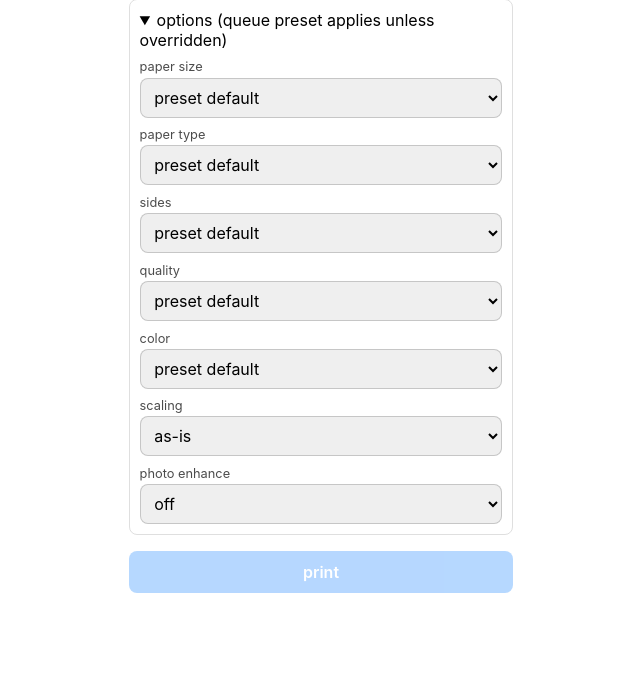
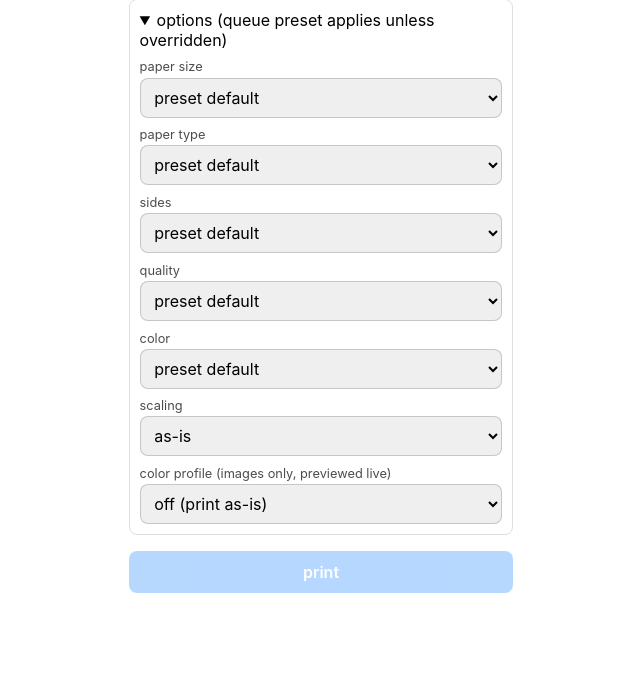
Before and after one commit to robbcocco/archive, a Flask app: page / in a window 1280 px wide, after a click on "options (queue preset applies unless overridden)". Shown: the part 312-988 px from the top of the page, without its empty margins (319-959 px from the left). Run offline with Flask 3, Linux system fonts and the light colour scheme; data that the repository does not hold is empty.

Commit message:
feat(cups): replace enhance factors with named color profiles
Named looks (vivid/punch/warm/soft/bw) beat raw factor knobs: each
is a curated pillow recipe, previewed live on the thumbnail via
equivalent css filters. vivid approximates the macOS/AirPrint
rasterization the flat cups-filters path lacks.

Co-Authored-By: Claude Fable 5 <noreply@anthropic.com>

```diff
--- a/docker-compose/cups/compose.yml
+++ b/docker-compose/cups/compose.yml
@@ -32,7 +32,5 @@ services:
     environment:
       CUPS_SERVER: localhost:631
       WEBUI_PORT: ${WEBUI_PORT:-8631}
-      ENHANCE_SATURATION: ${ENHANCE_SATURATION:-1.15}
-      ENHANCE_CONTRAST: ${ENHANCE_CONTRAST:-1.10}
     depends_on:
       - cups
--- a/docker-compose/cups/webui/app.py
+++ b/docker-compose/cups/webui/app.py
@@ -9,10 +9,6 @@ from PIL import Image, ImageEnhance, ImageOps
 CUPS = os.environ.get("CUPS_SERVER", "localhost:631")
 PORT = int(os.environ.get("WEBUI_PORT", "8631"))
 
-# compensate for cups-filters' flat rasterization vs the mac/canon pipeline;
-# tune against a reference print
-ENHANCE_SATURATION = float(os.environ.get("ENHANCE_SATURATION", "1.15"))
-ENHANCE_CONTRAST = float(os.environ.get("ENHANCE_CONTRAST", "1.10"))
 
 # options the form may pass through to lp -o
 ALLOWED_OPTIONS = (
@@ -80,12 +76,30 @@ def queue_info(queue):
     return jsonify(defaults=defaults, media_types=media_types)
 
 
-def enhance_image(path):
+# print looks compensating for cups-filters' flat rasterization;
+# "vivid" is tuned to approximate the macOS/AirPrint output
+PROFILES = {
+    "vivid": {"saturation": 1.20, "contrast": 1.12},
+    "punch": {"saturation": 1.35, "contrast": 1.20},
+    "warm": {"saturation": 1.15, "contrast": 1.10, "warmth": 0.06},
+    "soft": {"saturation": 1.05, "contrast": 1.05},
+    "bw": {"saturation": 0.0, "contrast": 1.10},
+}
+
+
+def apply_profile(path, profile):
+    params = PROFILES[profile]
     with Image.open(path) as img:
         img = ImageOps.exif_transpose(img)  # bake rotation before re-saving
         img = img.convert("RGB")
-        img = ImageEnhance.Color(img).enhance(ENHANCE_SATURATION)
-        img = ImageEnhance.Contrast(img).enhance(ENHANCE_CONTRAST)
+        warmth = params.get("warmth")
+        if warmth:
+            r, g, b = img.split()
+            r = r.point(lambda v: min(255, round(v * (1 + warmth))))
+            b = b.point(lambda v: max(0, round(v * (1 - warmth))))
+            img = Image.merge("RGB", (r, g, b))
+        img = ImageEnhance.Color(img).enhance(params.get("saturation", 1))
+        img = ImageEnhance.Contrast(img).enhance(params.get("contrast", 1))
         out = tempfile.NamedTemporaryFile(suffix=".jpg", delete=False)
         img.save(out.name, "JPEG", quality=95)
     os.unlink(path)
@@ -118,12 +132,16 @@ def print_job():
         upload.save(tmp.name)
         path = tmp.name
 
-    if request.form.get("enhance") == "true":
+    profile = request.form.get("profile", "")
+    if profile:
+        if profile not in PROFILES:
+            os.unlink(path)
+            return jsonify(error=f"unknown profile: {profile}"), 400
         try:
-            path = enhance_image(path)
+            path = apply_profile(path, profile)
         except Exception as exc:
             os.unlink(path)
-            return jsonify(error=f"enhance failed: {exc}"), 400
+            return jsonify(error=f"profile failed: {exc}"), 400
     try:
         result = subprocess.run(
             cmd + [path], capture_output=True, text=True, timeout=60
--- a/docker-compose/cups/webui/templates/index.html
+++ b/docker-compose/cups/webui/templates/index.html
@@ -128,10 +128,14 @@
       </select>
     </div>
     <div>
-      <label for="enhance">photo enhance</label>
-      <select id="enhance">
-        <option value="">off</option>
-        <option value="true">boost saturation + contrast</option>
+      <label for="profile">color profile (images only, previewed live)</label>
+      <select id="profile">
+        <option value="">off (print as-is)</option>
+        <option value="vivid">vivid — AirPrint-like</option>
+        <option value="punch">punch — max saturation</option>
+        <option value="warm">warm — slight warm cast</option>
+        <option value="soft">soft — gentle lift</option>
+        <option value="bw">black &amp; white</option>
       </select>
     </div>
   </div>
@@ -243,6 +247,7 @@ function setFile(f) {
   fig.appendChild(cap);
   drop.appendChild(fig);
   applyOrientation();
+  applyProfilePreview();
 }
 
 drop.addEventListener("click", () => fileInput.click());
@@ -261,6 +266,21 @@ function applyOrientation() {
 }
 orientSel.addEventListener("change", applyOrientation);
 
+// css approximation of the server-side pillow profiles, for live preview
+const PROFILE_FILTERS = {
+  vivid: "saturate(1.2) contrast(1.12)",
+  punch: "saturate(1.35) contrast(1.2)",
+  warm: "sepia(.15) saturate(1.25) contrast(1.1)",
+  soft: "saturate(1.05) contrast(1.05)",
+  bw: "grayscale(1) contrast(1.1)",
+};
+const profileSel = document.getElementById("profile");
+function applyProfilePreview() {
+  const img = drop.querySelector("img");
+  if (img) img.style.filter = PROFILE_FILTERS[profileSel.value] || "";
+}
+profileSel.addEventListener("change", applyProfilePreview);
+
 function show(msg, err) {
   status.textContent = msg;
   status.className = err ? "err" : "ok";
@@ -274,9 +294,9 @@ go.addEventListener("click", async () => {
   fd.append("copies", document.getElementById("copies").value);
   for (const k of ["media", "MediaType", "sides", "print-quality", "print-color-mode", "fit-to-page", "orientation-requested"])
     fd.append(k, document.getElementById(k).value);
-  // enhancement is a raster operation, only meaningful for images
-  if (file.type.startsWith("image/") && document.getElementById("enhance").value)
-    fd.append("enhance", "true");
+  // profiles are raster operations, only meaningful for images
+  if (file.type.startsWith("image/") && profileSel.value)
+    fd.append("profile", profileSel.value);
 
   go.disabled = true;
   show("sending…");
```
Also changed, not shown: 1 other file.
